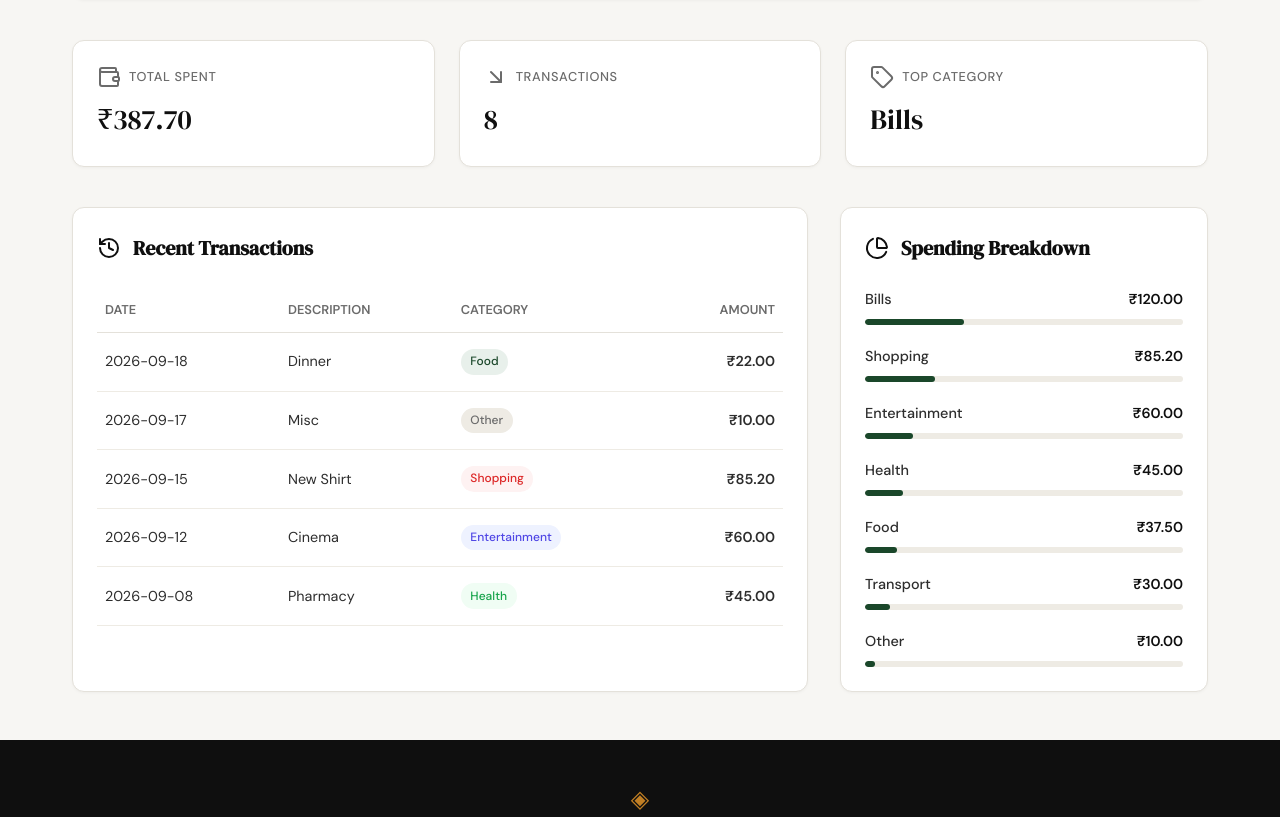
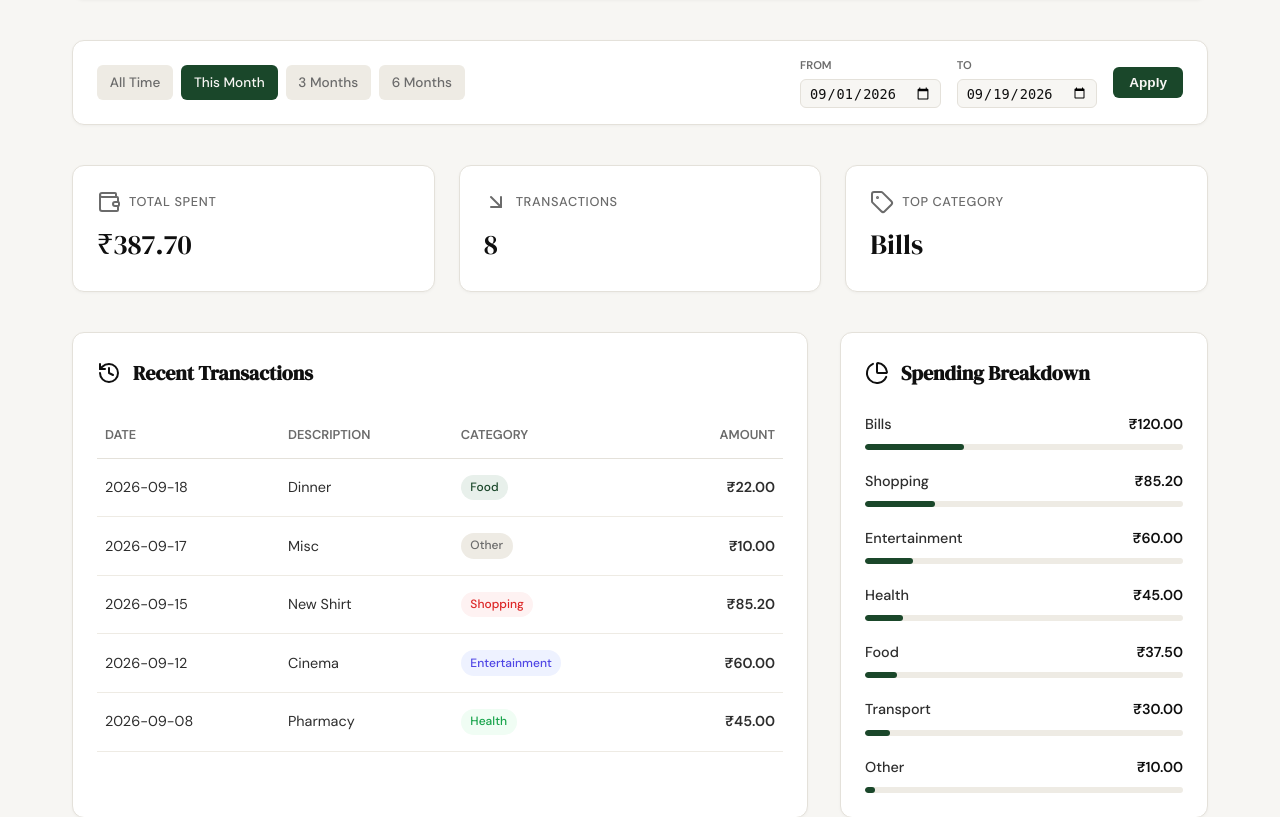
Before and after one commit to HarshShrestha/spendly, a Flask app: page /profile?date_from=2026-09-01&date_to=2026-09-19 in a window 1280 px wide. Shown: the part 273-1090 px from the top of the page. Run offline with Flask 3, Linux system fonts and the light colour scheme; a user stored in the database is signed in; data comes from the database, SQL or seed files in the repository; both versions use the stored data as it was after the commit.

Commit message:
Use subagents for testing and reviewing the date-filter feature.

```diff
--- a/app.py
+++ b/app.py
@@ -1,7 +1,8 @@
-from flask import Flask, render_template, request, redirect, url_for, session
+from flask import Flask, render_template, request, redirect, url_for, session, flash
 from database.db import init_db, seed_db, create_user, get_user_by_email, get_user_profile, get_user_stats, get_recent_transactions, get_category_breakdown
 from werkzeug.security import generate_password_hash, check_password_hash
 import sqlite3
+from datetime import datetime, timedelta
 
 app = Flask(__name__)
 app.secret_key = "dev-secret-key-for-spendly"
@@ -91,6 +92,37 @@ def logout():
     return redirect(url_for("landing"))
 
 
+def _get_date_filter_params():
+    """Helper to validate date filters and calculate presets."""
+    date_from = request.args.get("date_from")
+    date_to = request.args.get("date_to")
+
+    validated_from = None
+    validated_to = None
+
+    if date_from and date_to:
+        try:
+            datetime.strptime(date_from, "%Y-%m-%d")
+            datetime.strptime(date_to, "%Y-%m-%d")
+
+            if date_from > date_to:
+                flash("Start date must be before end date.")
+            else:
+                validated_from = date_from
+                validated_to = date_to
+        except ValueError:
+            flash("Invalid date format. Please use YYYY-MM-DD.")
+
+    today = datetime.now().date()
+    presets = {
+        "this_month": (today.replace(day=1).strftime("%Y-%m-%d"), today.strftime("%Y-%m-%d")),
+        "last_3m": ((today - timedelta(days=90)).strftime("%Y-%m-%d"), today.strftime("%Y-%m-%d")),
+        "last_6m": ((today - timedelta(days=180)).strftime("%Y-%m-%d"), today.strftime("%Y-%m-%d")),
+    }
+
+    return validated_from, validated_to, presets
+
+
 @app.route("/profile")
 def profile():
     if not session.get("user_id"):
@@ -102,16 +134,21 @@ def profile():
     if not user:
         return redirect(url_for("login")) # User no longer exists
 
-    stats = get_user_stats(user_id)
-    transactions = get_recent_transactions(user_id)
-    categories = get_category_breakdown(user_id)
+    validated_from, validated_to, presets = _get_date_filter_params()
+
+    stats = get_user_stats(user_id, validated_from, validated_to)
+    transactions = get_recent_transactions(user_id, date_from=validated_from, date_to=validated_to)
+    categories = get_category_breakdown(user_id, validated_from, validated_to)
 
     return render_template(
         "profile.html",
         user=user,
         stats=stats,
         transactions=transactions,
-        categories=categories
+        categories=categories,
+        date_from=validated_from,
+        date_to=validated_to,
+        presets=presets
     )
 
 
--- a/database/db.py
+++ b/database/db.py
@@ -63,25 +63,37 @@ def get_user_profile(user_id):
         return None
 
 
-def get_user_stats(user_id):
+def _apply_date_filter(query, params, date_from, date_to):
+    """Internal helper to append date range filter to a query."""
+    if date_from and date_to:
+        query += " AND date BETWEEN ? AND ?"
+        params.extend([date_from, date_to])
+    return query, params
+
+
+def get_user_stats(user_id: int, date_from: str = None, date_to: str = None):
     """
-    Calculates spending statistics for the user.
+    Calculates spending statistics for the user, optionally filtered by date range.
     """
     with get_db() as conn:
         # Total spent and count
-        stats_row = conn.execute(
-            "SELECT SUM(amount) as total, COUNT(id) as count FROM expenses WHERE user_id = ?",
-            (user_id,)
-        ).fetchone()
+        query = "SELECT SUM(amount) as total, COUNT(id) as count FROM expenses WHERE user_id = ?"
+        params = [user_id]
+
+        query, params = _apply_date_filter(query, params, date_from, date_to)
+        stats_row = conn.execute(query, params).fetchone()
 
         total_spent = stats_row['total'] or 0.0
         count = stats_row['count'] or 0
 
         # Top category
-        top_cat_row = conn.execute(
-            "SELECT category FROM expenses WHERE user_id = ? GROUP BY category ORDER BY SUM(amount) DESC LIMIT 1",
-            (user_id,)
-        ).fetchone()
+        cat_query = "SELECT category FROM expenses WHERE user_id = ?"
+        cat_params = [user_id]
+
+        cat_query, cat_params = _apply_date_filter(cat_query, cat_params, date_from, date_to)
+        cat_query += " GROUP BY category ORDER BY SUM(amount) DESC LIMIT 1"
+
+        top_cat_row = conn.execute(cat_query, cat_params).fetchone()
 
         return {
             "total_spent": f"₹{total_spent:,.2f}",
@@ -90,15 +102,19 @@ def get_user_stats(user_id):
         }
 
 
-def get_recent_transactions(user_id, limit=5):
+def get_recent_transactions(user_id, limit=5, date_from=None, date_to=None):
     """
-    Retrieves most recent transactions.
+    Retrieves most recent transactions, optionally filtered by date range.
     """
     with get_db() as conn:
-        rows = conn.execute(
-            "SELECT date, description, category, amount FROM expenses WHERE user_id = ? ORDER BY date DESC LIMIT ?",
-            (user_id, limit)
-        ).fetchall()
+        query = "SELECT date, description, category, amount FROM expenses WHERE user_id = ?"
+        params = [user_id]
+
+        query, params = _apply_date_filter(query, params, date_from, date_to)
+        query += " ORDER BY date DESC LIMIT ?"
+        params.append(limit)
+
+        rows = conn.execute(query, params).fetchall()
 
         return [
             {
@@ -111,21 +127,26 @@ def get_recent_transactions(user_id, limit=5):
         ]
 
 
-def get_category_breakdown(user_id):
+def get_category_breakdown(user_id: int, date_from: str = None, date_to: str = None):
     """
-    Retrieves spending breakdown by category.
+    Retrieves spending breakdown by category, optionally filtered by date range.
     """
     with get_db() as conn:
         # Get total first for percentage
-        total_spent = conn.execute(
-            "SELECT SUM(amount) as total FROM expenses WHERE user_id = ?",
-            (user_id,)
-        ).fetchone()['total'] or 0.0
+        total_query = "SELECT SUM(amount) as total FROM expenses WHERE user_id = ?"
+        total_params = [user_id]
 
-        rows = conn.execute(
-            "SELECT category, SUM(amount) as total FROM expenses WHERE user_id = ? GROUP BY category ORDER BY total DESC",
-            (user_id,)
-        ).fetchall()
+        total_query, total_params = _apply_date_filter(total_query, total_params, date_from, date_to)
+        total_spent = conn.execute(total_query, total_params).fetchone()['total'] or 0.0
+
+        # Get breakdown
+        break_query = "SELECT category, SUM(amount) as total FROM expenses WHERE user_id = ?"
+        break_params = [user_id]
+
+        break_query, break_params = _apply_date_filter(break_query, break_params, date_from, date_to)
+        break_query += " GROUP BY category ORDER BY total DESC"
+
+        rows = conn.execute(break_query, break_params).fetchall()
 
         breakdown = []
         for row in rows:
--- a/static/css/profile.css
+++ b/static/css/profile.css
@@ -57,6 +57,89 @@
     font-size: 0.8rem;
     color: var(--ink-faint);
     margin-top: 0.5rem;
+}
+
+/* Filter Bar */
+.filter-bar {
+    display: flex;
+    justify-content: space-between;
+    align-items: center;
+    gap: 1.5rem;
+    background: var(--paper-card);
+    border: 1px solid var(--border);
+    border-radius: var(--radius-md);
+    padding: 1rem 1.5rem;
+    box-shadow: 0 1px 3px rgba(0,0,0,0.04);
+}
+
+.filter-presets {
+    display: flex;
+    gap: 0.5rem;
+}
+
+.filter-btn {
+    padding: 0.4rem 0.8rem;
+    font-size: 0.85rem;
+    font-weight: 500;
+    color: var(--ink-muted);
+    text-decoration: none;
+    border-radius: var(--radius-sm);
+    background: var(--border-soft);
+    transition: all 0.2s ease;
+}
+
+.filter-btn:hover {
+    background: var(--border);
+    color: var(--ink);
+}
+
+.filter-btn.active {
+    background: var(--accent);
+    color: var(--paper);
+}
+
+.filter-custom {
+    display: flex;
+    align-items: center;
+    gap: 1rem;
+}
+
+.filter-custom .input-group {
+    display: flex;
+    flex-direction: column;
+    gap: 0.25rem;
+}
+
+.filter-custom label {
+    font-size: 0.7rem;
+    font-weight: 600;
+    color: var(--ink-muted);
+    text-transform: uppercase;
+}
+
+.filter-custom input {
+    padding: 0.3rem 0.5rem;
+    font-size: 0.85rem;
+    border: 1px solid var(--border);
+    border-radius: var(--radius-sm);
+    background: var(--paper);
+    color: var(--ink);
+}
+
+.filter-apply-btn {
+    padding: 0.5rem 1rem;
+    font-size: 0.85rem;
+    font-weight: 600;
+    background: var(--accent);
+    color: var(--paper);
+    border: none;
+    border-radius: var(--radius-sm);
+    cursor: pointer;
+    transition: opacity 0.2s ease;
+}
+
+.filter-apply-btn:hover {
+    opacity: 0.9;
 }
 
 /* Stats Grid */
@@ -225,6 +308,25 @@
 }
 
 @media (max-width: 600px) {
+    .filter-bar {
+        flex-direction: column;
+        align-items: flex-start;
+        gap: 1.5rem;
+    }
+
+    .filter-presets {
+        flex-wrap: wrap;
+        gap: 0.5rem;
+    }
+}
+
+@media (max-width: 768px) {
+    .profile-content {
+        grid-template-columns: 1fr;
+    }
+}
+
+@media (max-width: 600px) {
     .tx-table {
         display: block;
         overflow-x: auto;
--- a/templates/profile.html
+++ b/templates/profile.html
@@ -21,6 +21,39 @@
             <span class="profile-meta">Member since {{ user.join_date }}</span>
         </div>
     </header>
+
+    <!-- Date Filter Bar -->
+    <div class="filter-bar">
+        <div class="filter-presets">
+            <a href="{{ url_for('profile') }}"
+               class="filter-btn {{ 'active' if not date_from }}"
+               title="Show all time">All Time</a>
+
+            <a href="{{ url_for('profile', date_from=presets.this_month[0], date_to=presets.this_month[1]) }}"
+               class="filter-btn {{ 'active' if date_from == presets.this_month[0] }}"
+               title="This Month">This Month</a>
+
+            <a href="{{ url_for('profile', date_from=presets.last_3m[0], date_to=presets.last_3m[1]) }}"
+               class="filter-btn {{ 'active' if date_from == presets.last_3m[0] }}"
+               title="Last 3 Months">3 Months</a>
+
+            <a href="{{ url_for('profile', date_from=presets.last_6m[0], date_to=presets.last_6m[1]) }}"
+               class="filter-btn {{ 'active' if date_from == presets.last_6m[0] }}"
+               title="Last 6 Months">6 Months</a>
+        </div>
+
+        <form class="filter-custom" method="GET" action="{{ url_for('profile') }}">
+            <div class="input-group">
+                <label for="date_from">From</label>
+                <input type="date" id="date_from" name="date_from" value="{{ date_from or '' }}">
+            </div>
+            <div class="input-group">
+                <label for="date_to">To</label>
+                <input type="date" id="date_to" name="date_to" value="{{ date_to or '' }}">
+            </div>
+            <button type="submit" class="filter-apply-btn">Apply</button>
+        </form>
+    </div>
 
     <!-- Summary Stats -->
     <section class="stats-grid">
```
Also changed, not shown: tests/test_06-date-filter-profile.py (added, +187 -0 lines), .claude/specs/06-date-filter-profile.md (added), test_spendly.db (added).
